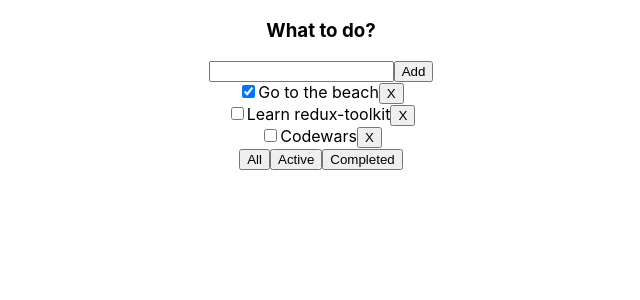
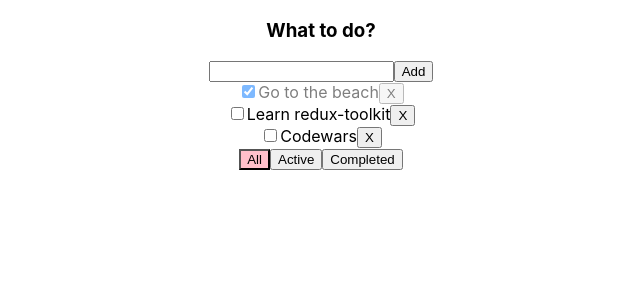
Before and after one commit to itsmeshusha/redux-toolkit-todolist, a React (Create React App) app: page / in a window 1280 px wide. Shown: the top 300 px of the page, without its empty margins (319-959 px from the left). Built offline with nearby package versions, Linux system fonts and the light colour scheme.

Commit message:
Add styles for filters and tasks

```diff
--- a/src/App.css
+++ b/src/App.css
@@ -7,3 +7,9 @@
 .error-message {
   color: red;
 }
+.active-filter {
+  background-color: pink;
+}
+.is-done {
+  opacity: 0.5;
+}
--- a/src/App.tsx
+++ b/src/App.tsx
@@ -47,6 +47,7 @@
                 tasks={tasksForTodolist}
                 removeTask={removeTask}
                 changeFilter={changeFilter}
+                filter={filter}
                 addTask={addTask}
                 changeStatus={changeStatus}
       />
--- a/src/components/todolist/Todolist.tsx
+++ b/src/components/todolist/Todolist.tsx
@@ -12,6 +12,7 @@
     tasks: Array<TaskType>
     removeTask: (id: string) => void
     changeFilter: (filter: FilterValuesType) => void
+    filter: FilterValuesType
     addTask: (title: string) => void
     changeStatus: (id: string, isDone: boolean) => void
 }
@@ -57,16 +58,16 @@
                     props.changeStatus(el.id, e.currentTarget.checked)
                 }
 
-                return <div key={el.id}>
+                return <div key={el.id} className={el.isDone ? 'is-done' : ''}>
                     <input type={'checkbox'} checked={el.isDone} onChange={onChangeStatusHandler}/>
                     <span>{el.title}</span>
                     <button onClick={onClickHandler}>X</button>
                 </div>
                 })
             }
-            <button onClick={onAllClickHandler}>All</button>
-            <button onClick={onActiveClickHandler}>Active</button>
-            <button onClick={onCompletedClickHandler}>Completed</button>
+            <button className={props.filter === 'all' ? 'active-filter' : ''} onClick={onAllClickHandler}>All</button>
+            <button className={props.filter === 'active' ? 'active-filter' : ''} onClick={onActiveClickHandler}>Active</button>
+            <button className={props.filter === 'completed' ? 'active-filter' : ''} onClick={onCompletedClickHandler}>Completed</button>
         </div>
     )
 }
```
